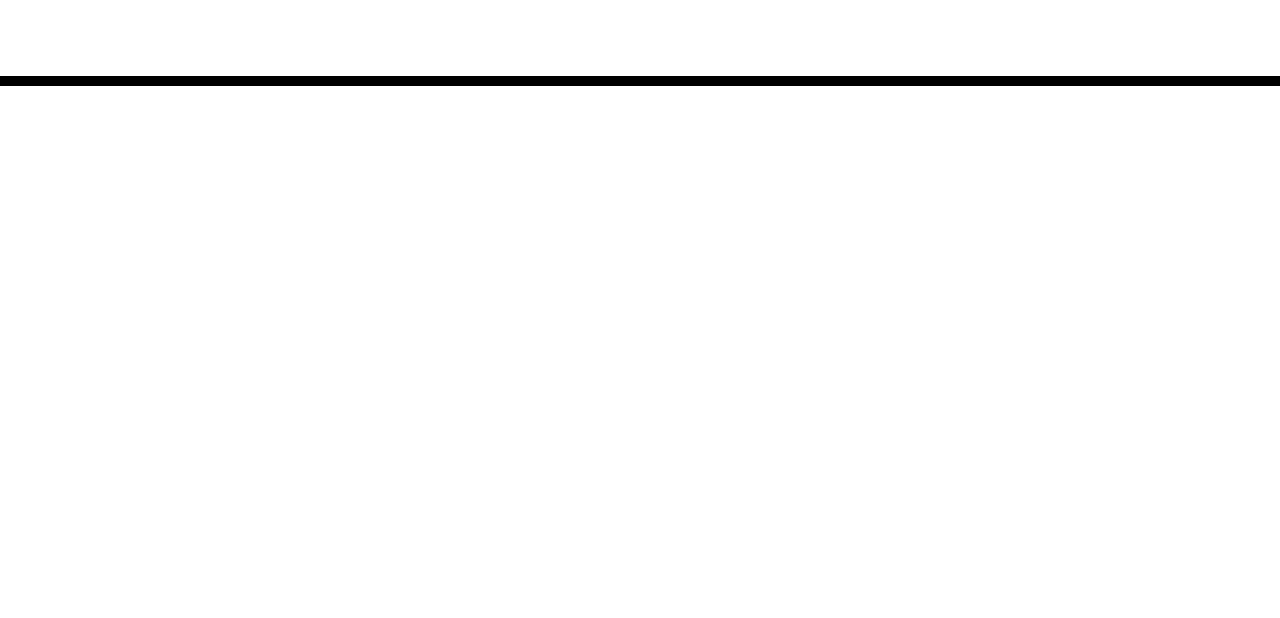
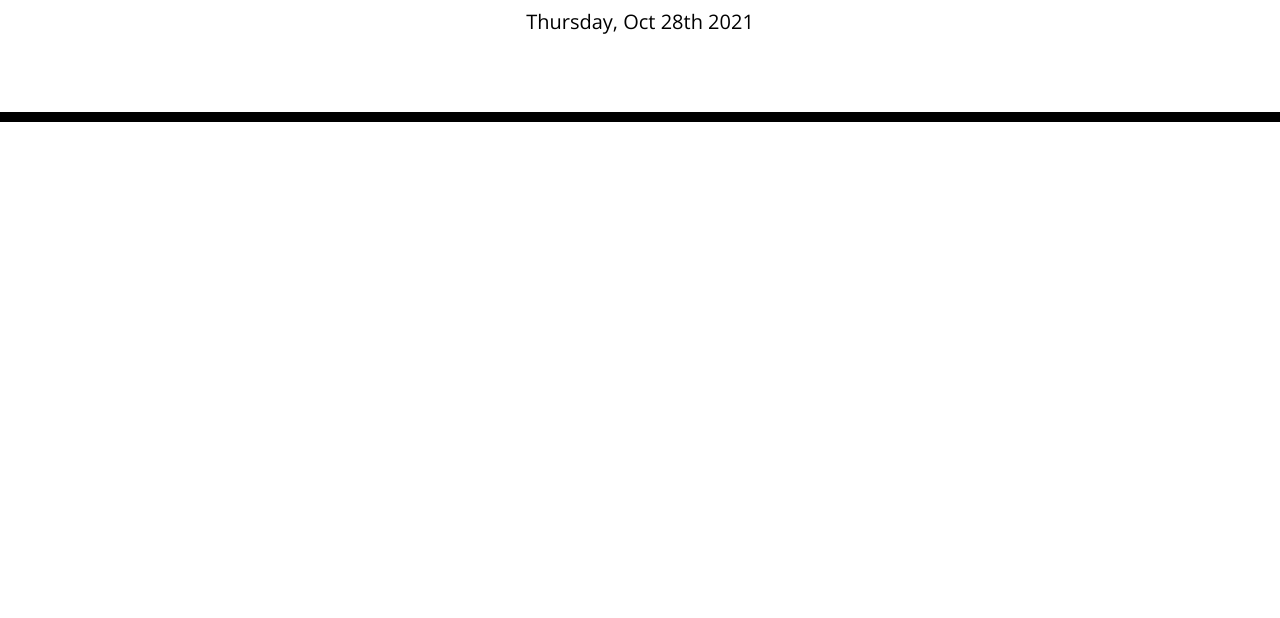
Before and after one commit to DanielRg3/HomeWork05, a website: page index.html in a window 1280 px wide. Shown: the part 182-800 px from the top of the page. Drawn offline with nearby package versions, Linux system fonts and the light colour scheme.

Commit message:
HW #5 - Day Planner
In this commit I'm uploading the moment packages and the script.js

```diff
--- a/index.html
+++ b/index.html
@@ -1,3 +1,5 @@
+<!-- npm install moment --save -->
+
 <!DOCTYPE html>
 <html lang="en">
   <head>
@@ -34,5 +36,6 @@
 
     <script src="https://cdnjs.cloudflare.com/ajax/libs/jquery/3.2.1/jquery.min.js"></script>
     <script src="https://cdnjs.cloudflare.com/ajax/libs/moment.js/2.24.0/moment.min.js"></script>
+    <script src="./script.js"></script>
   </body>
 </html>
--- /dev/null
+++ b/package.json
@@ -0,0 +1,5 @@
+{
+  "dependencies": {
+    "moment": "^2.29.1"
+  }
+}
--- /dev/null
+++ b/script.js
@@ -0,0 +1,2 @@
+var today = moment()
+$("#currentDay").text(today.format("dddd, MMM Do YYYY"))
```
Also changed, not shown: 1 other file.
